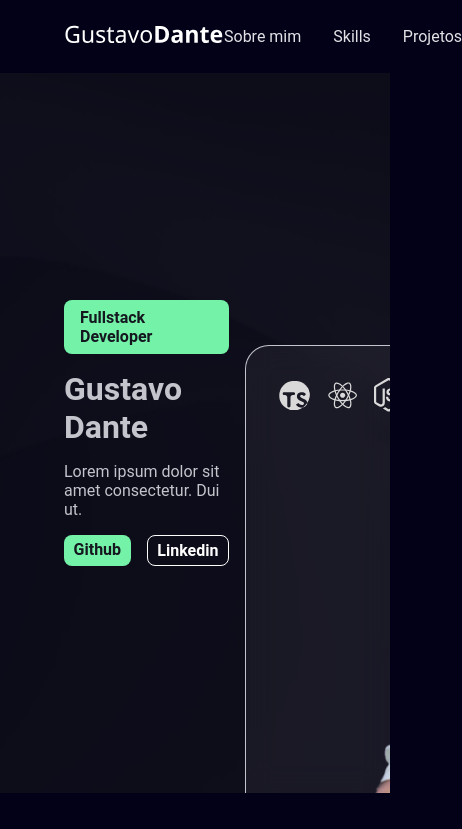
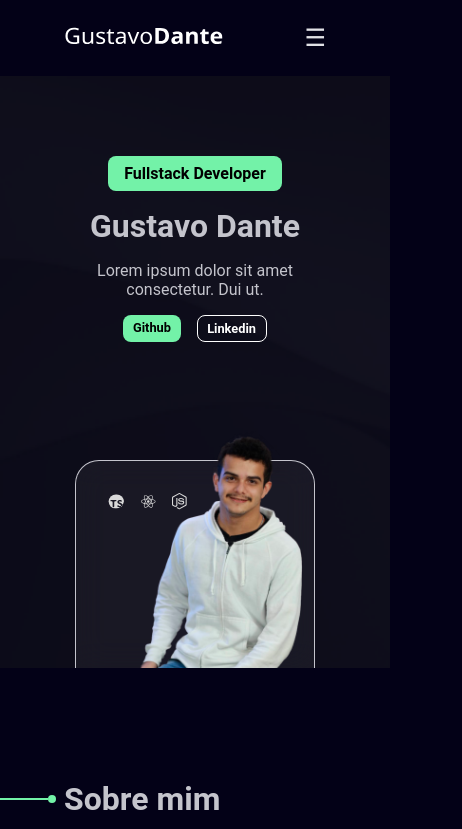
Before and after one commit to GustavoDante/portfolio, a React (Vite) app: page / in a window 390 px wide. Shown: the top 829 px of the page, 462 px wide, since content can reach past the window. Built offline with nearby package versions, Linux system fonts and the light colour scheme.

Commit message:
feat: responsive improvements

```diff
--- a/src/components/NavBar/index.tsx
+++ b/src/components/NavBar/index.tsx
@@ -1,18 +1,41 @@
-import { NavBarContainer } from './styles'
-import { NavLink } from 'react-router-dom'
+import { DropdownContent, NavBarContainer, NavBarContent } from './styles'
 import logoGustavo from '../../assets/icons/header-gustavo-dante-icon.svg'
+import { useState } from 'react'
 
 export function NavBar() {
+  const [isNavVisible, setIsNavVisible] = useState(false)
+
+  function scrollTo(elementId: string) {
+    document.getElementById(elementId)?.scrollIntoView({
+      behavior: 'smooth',
+    })
+    setIsNavVisible(false)
+  }
+
   return (
     <NavBarContainer>
       <div>
         <img src={logoGustavo} alt="simbolo beta azul" />
       </div>
-      <nav>
-        <NavLink to="/">Sobre mim</NavLink>
-        <NavLink to="/dada">Skills</NavLink>
-        <NavLink to="/sdas">Projetos</NavLink>
-      </nav>
+      <NavBarContent>
+        <a onClick={() => scrollTo('about-me')}>Sobre mim</a>
+        <a onClick={() => scrollTo('about-me')}>Skills</a>
+        <a onClick={() => scrollTo('about-me')}>Projetos</a>
+        <div>
+          <a
+            onClick={() => {
+              setIsNavVisible(!isNavVisible)
+            }}
+          >
+            &#9776;
+          </a>
+          <DropdownContent isVisible={isNavVisible}>
+            <a onClick={() => scrollTo('about-me')}>Sobre mim</a>
+            <a onClick={() => scrollTo('about-me')}>Skills</a>
+            <a onClick={() => scrollTo('about-me')}>Projetos</a>
+          </DropdownContent>
+        </div>
+      </NavBarContent>
     </NavBarContainer>
   )
 }
--- a/src/components/NavBar/styles.ts
+++ b/src/components/NavBar/styles.ts
@@ -16,7 +16,6 @@ export const NavBarContainer = styled.div`
     gap: 2rem;
 
     a {
-      display: flex;
       justify-content: center;
       align-items: center;
 
@@ -38,3 +37,38 @@ export const NavBarContainer = styled.div`
     width: 10rem;
   }
 `
+
+interface DropdownProps {
+  isVisible: boolean
+}
+
+export const DropdownContent = styled.div<DropdownProps>`
+  display: ${(props) => (props.isVisible ? 'flex' : 'none')};
+  position: absolute;
+  top: 5rem;
+  right: 0;
+  z-index: 2;
+  flex-direction: column;
+  gap: 1rem;
+  padding: 1rem 2rem;
+  height: 100vh;
+  background-color: ${(props) => props.theme['blue-900']};
+  border-radius: 1rem 0 0 1rem;
+`
+
+export const NavBarContent = styled.nav`
+  & > div {
+    display: none;
+    font-size: 1.5rem;
+  }
+
+  @media screen and (max-width: 600px) {
+    & > div {
+      display: block;
+    }
+
+    > a {
+      display: none;
+    }
+  }
+`
--- a/src/pages/Home/components/Header/index.tsx
+++ b/src/pages/Home/components/Header/index.tsx
@@ -14,7 +14,6 @@ export function Header() {
   return (
     <HeaderContainer>
       <div>
-        <img src={BackgroundHeader} alt="relevo" />
         <IntroductionContainer>
           <strong>Fullstack Developer</strong>
           <h1>Gustavo Dante</h1>
@@ -46,6 +45,7 @@ export function Header() {
             <img src={PhotoGustavo} alt="Gustavo Dante" />
           </div>
         </PhotoContainer>
+        <img src={BackgroundHeader} alt="relevo" />
       </div>
     </HeaderContainer>
   )
--- a/src/pages/Home/components/Header/styles.ts
+++ b/src/pages/Home/components/Header/styles.ts
@@ -3,7 +3,7 @@ import styled from 'styled-components'
 export const HeaderContainer = styled.header`
   display: block;
   width: 100%;
-  height: 45rem;
+  height: 42rem;
 
   & > div {
     position: absolute;
@@ -13,7 +13,7 @@ export const HeaderContainer = styled.header`
     grid-template-columns: 1fr 1fr;
     gap: 1rem;
     width: 100%;
-    height: 45rem;
+    height: 42rem;
     z-index: 1;
     overflow: hidden;
 
@@ -25,6 +25,40 @@ export const HeaderContainer = styled.header`
       width: 100%;
       object-fit: cover;
       z-index: -1;
+    }
+
+    @media screen and (max-width: 850px) {
+      grid-template-columns: 1fr 1fr;
+      height: 25rem;
+
+      & > div:not(:first-child) {
+        position: absolute;
+        bottom: 0;
+        right: 0;
+        padding-right: 2rem;
+      }
+
+      @media screen and (max-width: 650px) {
+        grid-template-columns: 1fr;
+        height: 37rem;
+
+        & > div:not(:first-child) {
+          padding: 0 1rem 0 1rem;
+          width: 100%;
+
+          & > div {
+            margin: 0 auto;
+          }
+        }
+      }
+    }
+
+    @media screen and (max-width: 850px) {
+      height: 25rem;
+    }
+
+    @media screen and (max-width: 650px) {
+      height: 37rem;
     }
   }
 `
@@ -42,6 +76,23 @@ export const IntroductionContainer = styled.div`
     align-self: flex-start;
     padding: 0.5rem 1rem;
     border-radius: 0.5rem;
+  }
+
+  @media screen and (max-width: 850px) {
+    justify-content: flex-start;
+    margin-top: 5rem;
+  }
+
+  @media screen and (max-width: 650px) {
+    align-items: center;
+
+    & > strong {
+      align-self: center;
+    }
+
+    & > span {
+      text-align: center;
+    }
   }
 `
 
@@ -72,6 +123,10 @@ export const PhotoContainer = styled.div`
 
       & > img {
         width: 2rem;
+
+        @media screen and (max-width: 400px) {
+          width: 1rem;
+        }
       }
     }
 
@@ -80,6 +135,16 @@ export const PhotoContainer = styled.div`
       bottom: 0;
       width: 110%;
       object-fit: cover;
+    }
+
+    @media screen and (max-width: 850px) {
+      width: 20rem;
+      height: 18rem;
+    }
+
+    @media screen and (max-width: 400px) {
+      width: 15rem;
+      height: 13rem;
     }
   }
 `
@@ -94,7 +159,7 @@ export const ContactButtonsContainer = styled.div`
     border-radius: 0.5rem;
     color: ${(props) => props.theme.white};
     font-weight: 600;
-    font-size: 0%.8rem;
+    font-size: 0.8rem;
     border: 1px solid ${(props) => props.theme.white};
 
     :first-child {
--- a/src/pages/Home/index.tsx
+++ b/src/pages/Home/index.tsx
@@ -9,7 +9,7 @@ export function Home() {
     <HomeContainer>
       <Header />
       <AboutMeContainer>
-        <h1>Sobre mim</h1>
+        <h1 id="about-me">Sobre mim</h1>
         <p>
           Lorem ipsum dolor sit amet consectetur. Nisl sit vel varius gravida
           sit amet hac. A ut aenean lorem facilisis. Vel laoreet netus congue
@@ -30,7 +30,7 @@ export function Home() {
         </ContactButtonsContainer>
       </AboutMeContainer>
       <SkillsContainer>
-        <h1>Minhas Skills</h1>
+        <h1 id="my-skills">Minhas Skills</h1>
       </SkillsContainer>
     </HomeContainer>
   )
--- a/src/styles/global.ts
+++ b/src/styles/global.ts
@@ -32,4 +32,8 @@ export const GlobalStyle = createGlobalStyle`
     a {
         cursor: pointer;
     }
+
+    strong {
+        white-space: nowrap;
+    }
 `
--- a/src/styles/themes/default.ts
+++ b/src/styles/themes/default.ts
@@ -1,6 +1,6 @@
 export const defaultTheme = {
   white: '#FFF',
-  black: '#15171F',
+  black: '#000',
 
   'gray-100': '#E1E1E6',
   'gray-300': '#C4C4CC',
```
